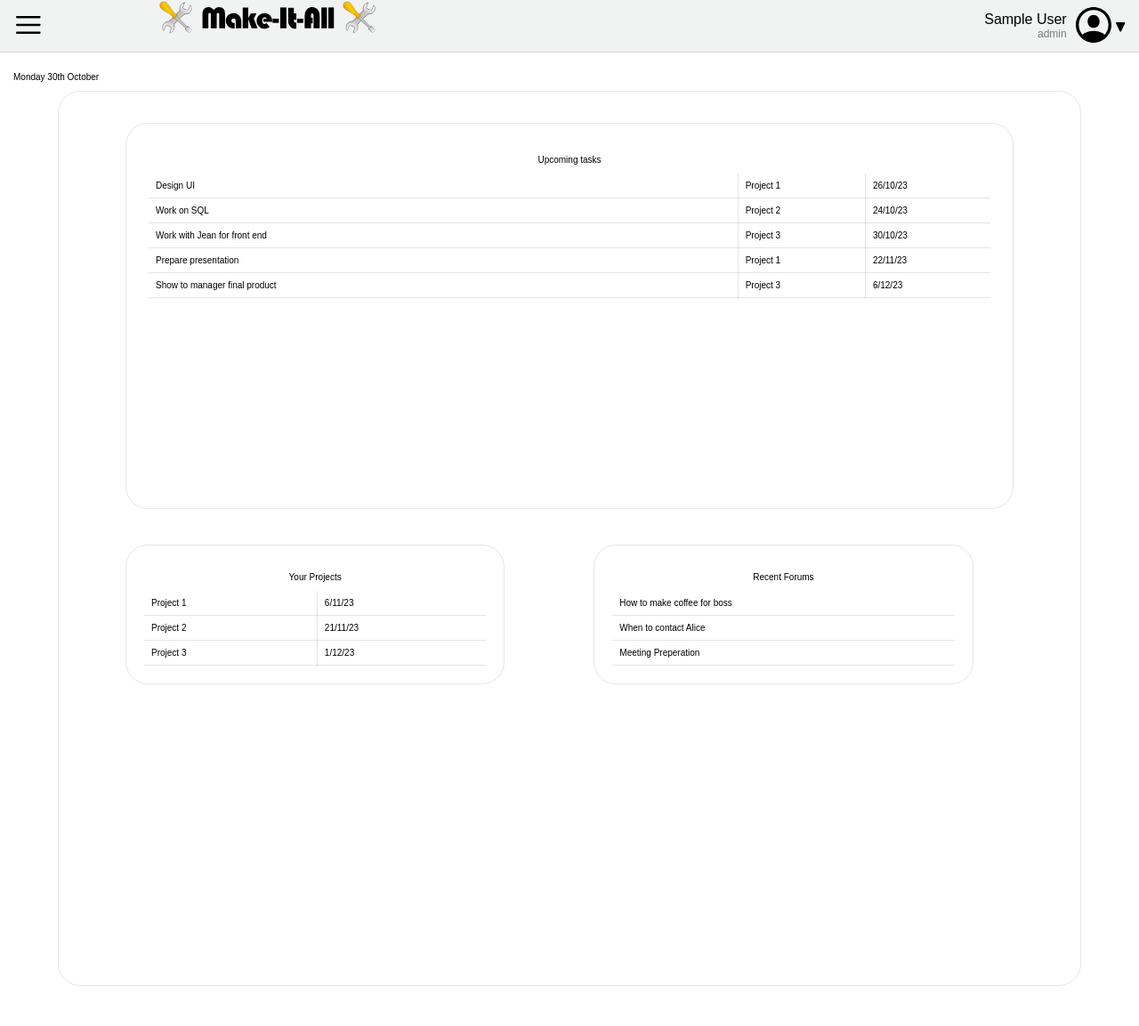
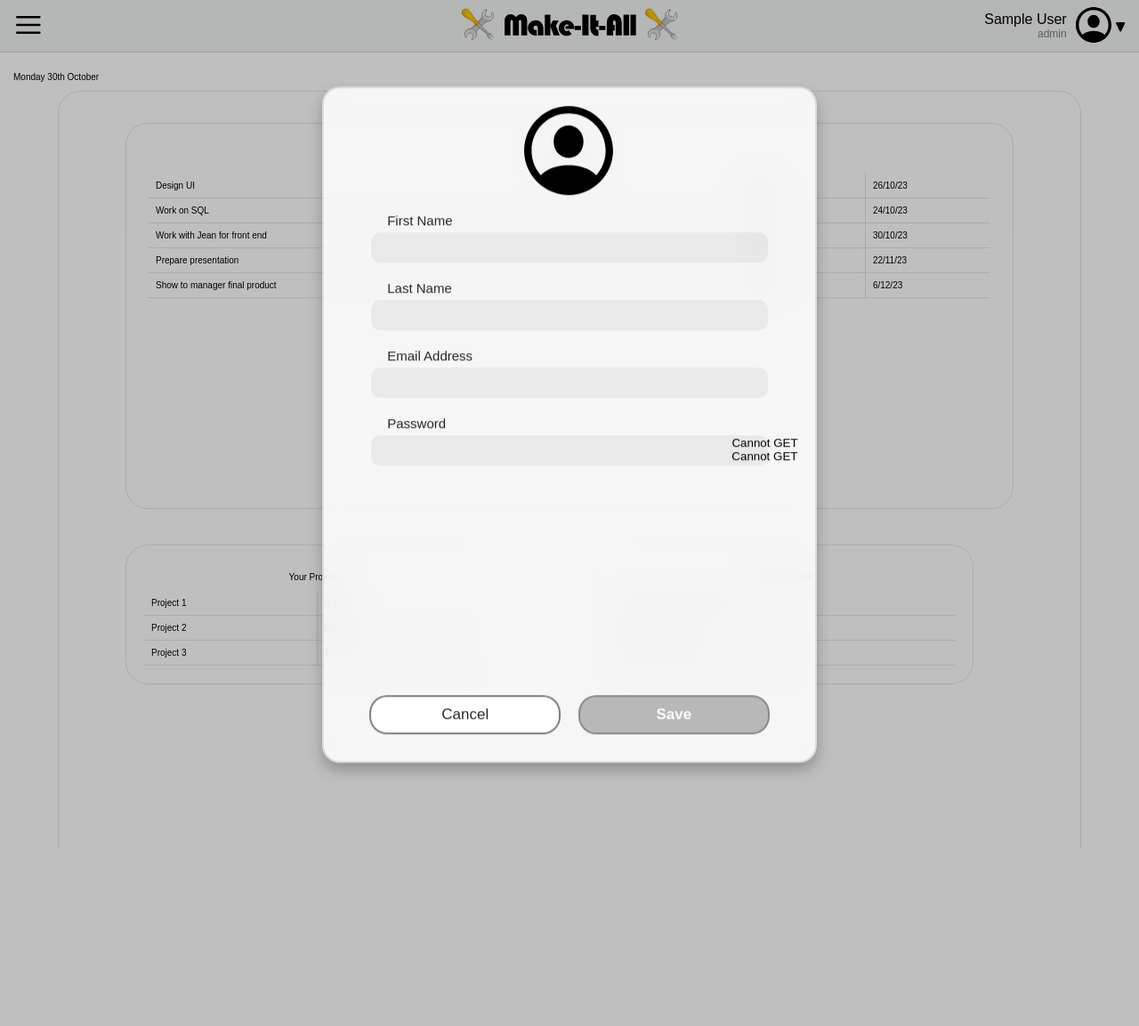
Before and after one commit to njansari-lboro/Team-Project, a PHP site: page /pages/index.php in a window 1280 px wide. Shown: the whole page at 89% size. After the commit the page ends 954 px from the top, so only its background shows below. Run offline with PHP 8.4, Linux system fonts and the light colour scheme; the visitor is signed in with stand-in values (Sample User, id 1).

Commit message:
Copying some stuff across

```diff
--- a/pages/index.php
+++ b/pages/index.php
@@ -27,7 +27,7 @@
             </load-svg>
 
             <div>
-                <load-svg id="title-logo" class="logo" src="/assets/titleLogo.svg">
+                <load-svg id="title-logo" class="logo center" src="/assets/titleLogo.svg">
                     <style shadowRoot>
                         svg {
                             height: 4em;
@@ -39,7 +39,7 @@
                     </style>
                 </load-svg>
 
-                <load-svg id="simple-logo" class="logo" src="/assets/logo.svg">
+                <load-svg id="simple-logo" class="logo center" src="/assets/logo.svg">
                     <style shadowRoot>
                         svg {
                             height: 4em;
@@ -211,6 +211,7 @@
 
         <div id="dimmed-overlay"></div>
 
+        <div id="main-content-wrapper">
             <div id="main-content">
                 <?php
                     $pages = array("empdashboard", "tasks", "todo", "tutorials", "forums");
@@ -225,6 +226,91 @@
                     include("$page.php")
                 ?>
             </div>
+        </div>
+
+        <div id="edit-profile-modal">
+            <script>
+                const firstName = "John"
+                const lastName = "Cena"
+                const emailAddress = "johncena@make-it-all.co.uk"
+                const password = "password123"
+            </script>
+
+            <div class="dimmed-overlay"></div>
+
+            <div id="edit-profile-card" class="center">
+                <div id="edit-profile-image">
+                    <load-svg id="edit-profile-icon" src="assets/profileIcon.svg">
+                        <style shadowRoot>
+                            svg {
+                                height: 10em;
+                            }
+
+                            .fill {
+                                fill: var(--text-color)
+                            }
+                        </style>
+                    </load-svg>
+                </div>
+
+                <div id="edit-first-name" class="edit-profile-detail">
+                    <span id="edit-first-name-label">First Name</span>
+                    <input id="edit-first-name-input" type="text">
+                </div>
+
+                <div id="edit-last-name" class="edit-profile-detail">
+                    <span id="edit-last-name-label">Last Name</span>
+                    <input id="edit-last-name-input" type="text">
+                </div>
+
+                <div id="edit-email" class="edit-profile-detail">
+                    <span id="edit-email-label">Email Address</span>
+                    <input id="edit-email-input" type="email" readonly>
+                </div>
+
+                <div id="edit-password" class="edit-profile-detail">
+                    <span id="edit-password-label">Password</span>
+
+                    <div id="edit-password-input-container">
+                        <input id="edit-password-input" type="password" readonly>
+
+                        <button id="show-hide-password-button">
+                            <load-svg id="show-password-icon" src="assets/showIcon.svg">
+                                <style shadowRoot>
+                                    svg {
+                                        /* width: var(--body); */
+                                        height: var(--body);
+                                    }
+
+                                    .fill {
+                                        fill: var(--secondary-label-color)
+                                    }
+                                </style>
+                            </load-svg>
+
+                            <load-svg id="hide-password-icon" src="assets/hideIcon.svg">
+                                <style shadowRoot>
+                                    svg {
+                                        /* width: var(--body); */
+                                        height: var(--body);
+                                    }
+
+                                    .fill {
+                                        fill: var(--secondary-label-color)
+                                    }
+                                </style>
+                            </load-svg>
+                        </button>
+                    </div>
+                </div>
+
+                <div id="dismiss-buttons">
+                    <button id="cancel-button" class="dismiss-edit-profile-button">Cancel</button>
+
+                    <button id="save-button" class="dismiss-edit-profile-button" disabled>Save</button>
+                </div>
+            </div>
+        </div>
 
         <script src="https://code.jquery.com/jquery-3.7.1.min.js" integrity="sha256-/JqT3SQfawRcv/BIHPThkBvs0OEvtFFmqPF/lYI/Cxo=" crossorigin="anonymous"></script>
         <script type="text/javascript" src="script.js"></script>
--- a/pages/script.js
+++ b/pages/script.js
@@ -94,7 +94,7 @@ $(document).ready(() => {
         }
     })
 
-    $("#edit-profile-button").click()
+    // $("#edit-profile-button").click()
 
     $(".dismiss-edit-profile-button").click(() => $("#edit-profile-modal").fadeOut())
 })
```
Lines whose indentation alone changed are shown as unchanged.
